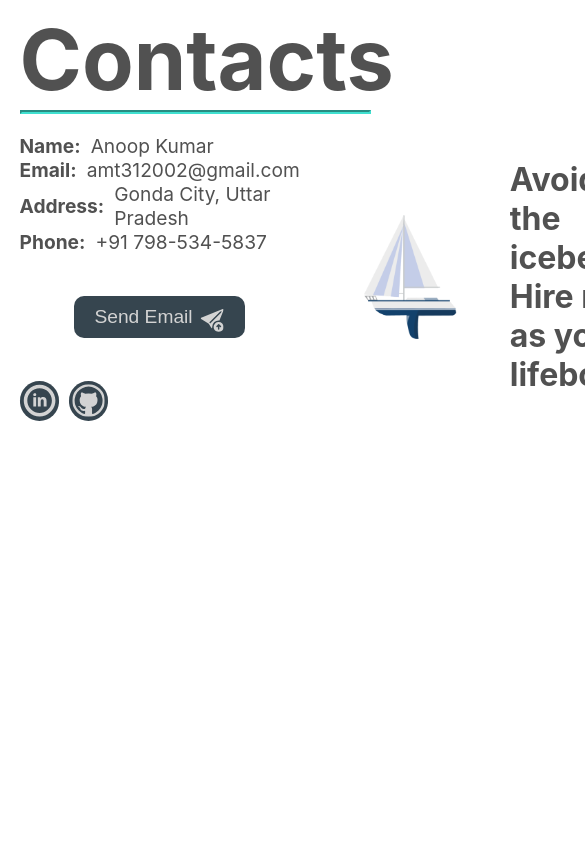
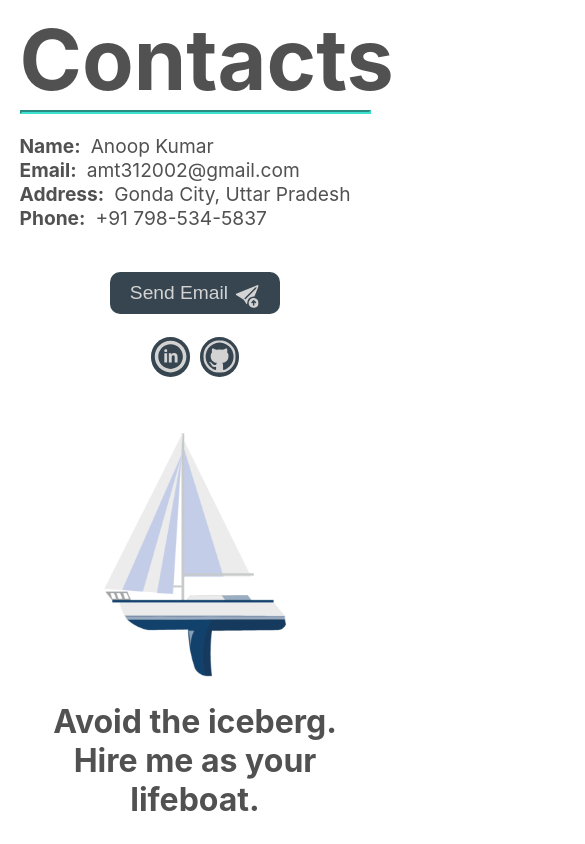
Before and after one commit to Anoop-Kumar-31/MyPortfolio, a React (Create React App) app: page / in a window 390 px wide. Shown: the part 8487-9331 px from the top of the page, 585 px wide, since content can reach past the window. Before the commit the page ends 8933 px from the top, so only its background shows below. Built offline with nearby package versions, Linux system fonts and the light colour scheme.

Commit message:
contact update

```diff
--- a/src/App.css
+++ b/src/App.css
@@ -601,6 +601,26 @@ icons img{
     display: flex;
     flex-direction: column;
   }
+  .insideContact{
+    flex-direction: column;
+  }
+  .insideContact section:last-of-type{
+    flex-direction: column;
+  }
+  .insideContact img{
+    width: auto;
+    height: 35vh !important;
+  }
+  .insideContact h1{
+    text-align: center;
+  }
+  #myLinks{
+    display: flex;
+    height: fit-content;
+    justify-content: center;
+    margin-top: -20px;
+    margin-bottom: 20px;
+  }
 }
 .skillbox{
   width: clamp(200px,80%,720px);
```
